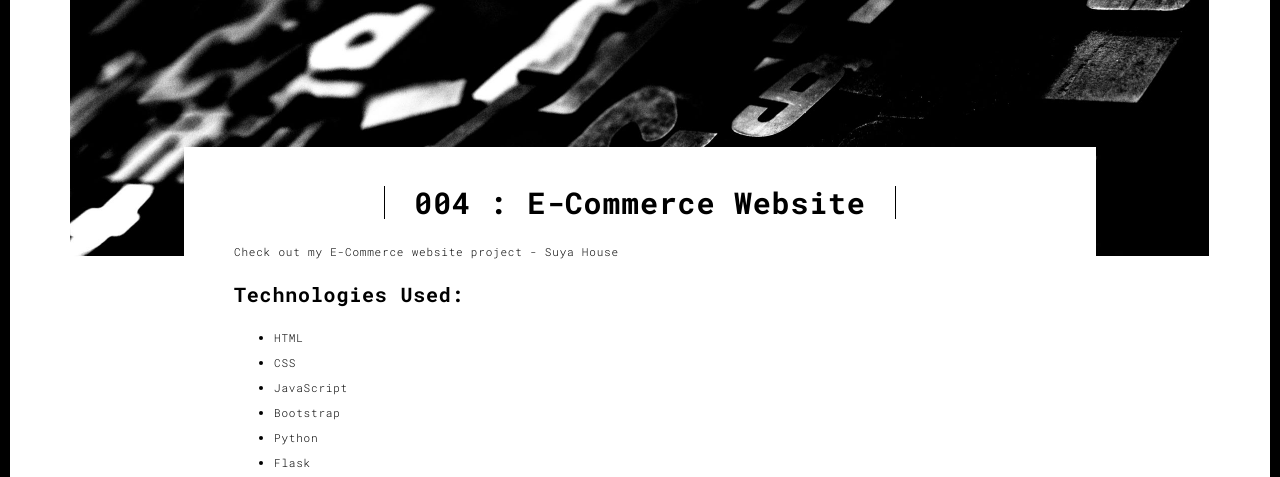
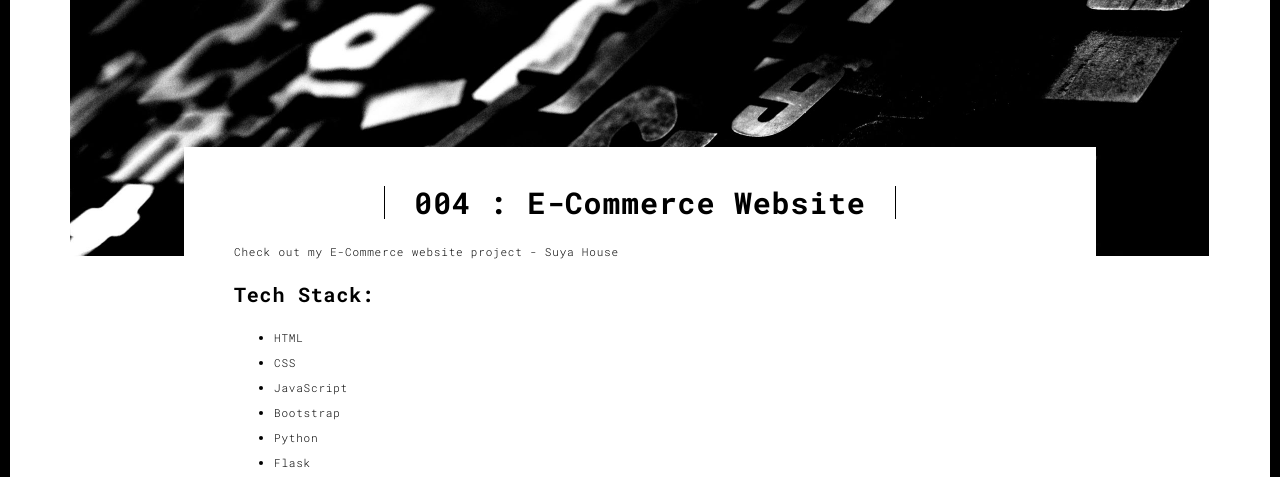
Before and after one commit to Eric-Acha/portfo, a Flask app: template templates/work4.html in a window 1280 px wide. Shown: the part 91-568 px from the top of the page. Run offline with Flask 3, Linux system fonts and the light colour scheme; the template is opened without the code that fills it, so the values that code supplies are empty.

Commit message:
Update work4.html

```diff
--- a/templates/work4.html
+++ b/templates/work4.html
@@ -68,7 +68,7 @@
             <h1 class="h2">004 : E-Commerce Website</h1>
           </div>
           <p>Check out my E-Commerce website project - Suya House</p>
-          <h3>Technologies Used:</h3>
+          <h3>Tech Stack:</h3>
           <ul>
             <li>HTML</li>
             <li>CSS</li>
```
